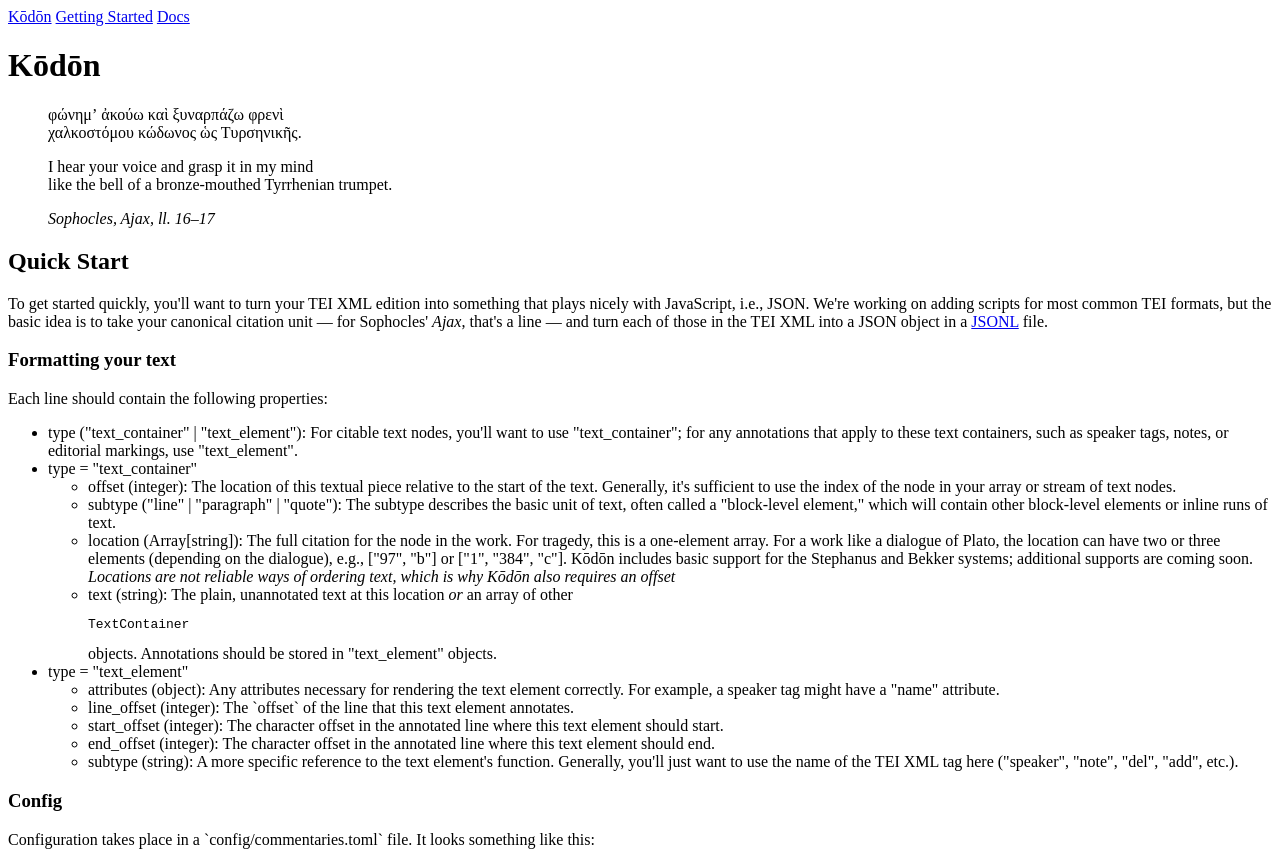
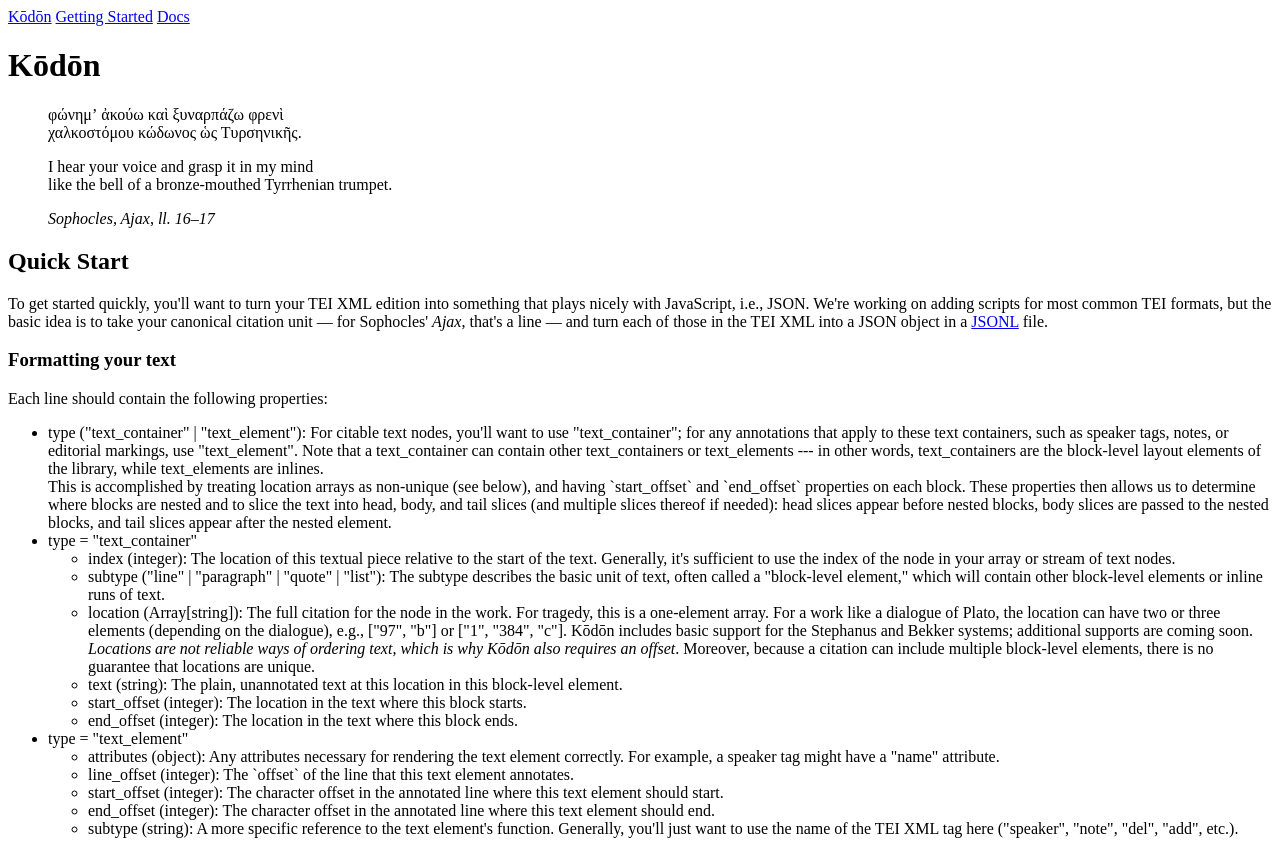
Before and after one commit to AjaxMultiCommentary/kodon, a SvelteKit app: page / in a window 1280 px wide. Shown: the top 851 px of the page. Built offline with nearby package versions, Linux system fonts and the light colour scheme.

Commit message:
Update documentation

```diff
--- a/src/routes/+page.svelte
+++ b/src/routes/+page.svelte
@@ -34,20 +34,28 @@
 		<li>
 			type ("text_container" | "text_element"): For citable text nodes, you'll want to use
 			"text_container"; for any annotations that apply to these text containers, such as speaker
-			tags, notes, or editorial markings, use "text_element".
+			tags, notes, or editorial markings, use "text_element". Note that a text_container can contain
+			other text_containers or text_elements --- in other words, text_containers are the block-level
+			layout elements of the library, while text_elements are inlines.
+			<br />
+			This is accomplished by treating location arrays as non-unique (see below), and having `start_offset`
+			and `end_offset` properties on each block. These properties then allows us to determine where blocks
+			are nested and to slice the text into head, body, and tail slices (and multiple slices thereof
+			if needed): head slices appear before nested blocks, body slices are passed to the nested blocks,
+			and tail slices appear after the nested element.
 		</li>
 		<li>
 			type = "text_container"
 			<ul>
 				<li>
-					offset (integer): The location of this textual piece relative to the start of the text.
+					index (integer): The location of this textual piece relative to the start of the text.
 					Generally, it's sufficient to use the index of the node in your array or stream of text
 					nodes.
 				</li>
 				<li>
-					subtype ("line" | "paragraph" | "quote"): The subtype describes the basic unit of text,
-					often called a "block-level element," which will contain other block-level elements or
-					inline runs of text.
+					subtype ("line" | "paragraph" | "quote" | "list"): The subtype describes the basic unit of
+					text, often called a "block-level element," which will contain other block-level elements
+					or inline runs of text.
 				</li>
 				<li>
 					location (Array[string]): The full citation for the node in the work. For tragedy, this is
@@ -57,14 +65,14 @@
 					coming soon. <em
 						>Locations are not reliable ways of ordering text, which is why Kōdōn also requires an
 						offset</em
-					>
+					>. Moreover, because a citation can include multiple block-level elements, there is no
+					guarantee that locations are unique.
 				</li>
 				<li>
-					text (string): The plain, unannotated text at this location <em>or</em>
-					an array of other
-					<pre>TextContainer</pre>
-					objects. Annotations should be stored in "text_element" objects.
+					text (string): The plain, unannotated text at this location in this block-level element.
 				</li>
+				<li>start_offset (integer): The location in the text where this block starts.</li>
+				<li>end_offset (integer): The location in the text where this block ends.</li>
 			</ul>
 		</li>
 		<li>
```
